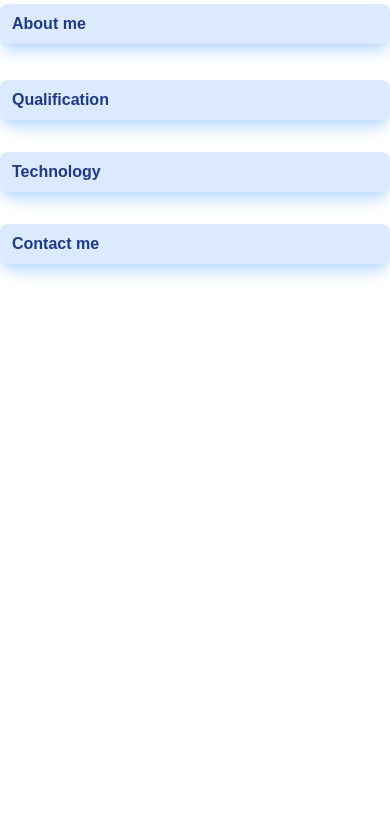
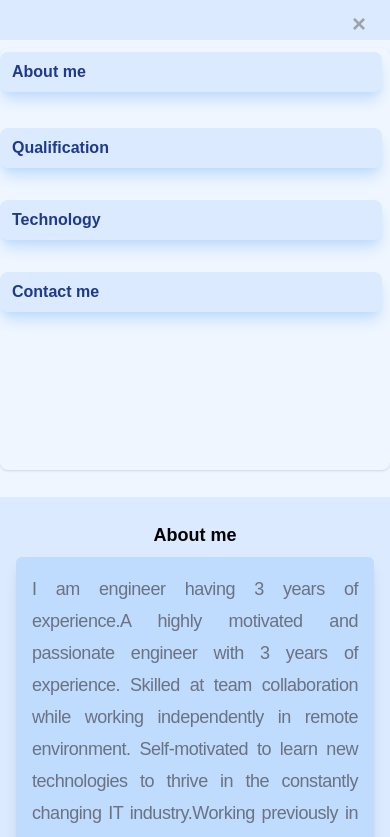
Before and after one commit to Manvendra1097-eng/Portfolio, a website built with Vite: page index.html in a window 390 px wide. Both pictures are taken after a click on the button "Menu". Shown: the top 837 px of the page. Built offline with nearby package versions, Linux system fonts and the light colour scheme.

Commit message:
adding close btn for menu

```diff
--- a/index.html
+++ b/index.html
@@ -32,8 +32,9 @@
         >
       </nav>
       <!-- mobile nav -->
+
       <nav
-        class="absolute top-0 left-0 h-screen hidden w-screen bg-white flex flex-col space-y-8 m-nav"
+        class="absolute top-12 left-0 h-1/2 pr-2 hidden md:hidden w-full bg-blue-50 rounded-lg shadow flex flex-col space-y-8 m-nav"
       >
         <a
           class="px-3 py-2 bg-blue-100 rounded-lg my-1 shadow-lg shadow-blue-200 font-semibold text-blue-900 hover:bg-blue-200"
@@ -54,10 +55,16 @@
         >
       </nav>
       <button
-        class="ml-auto block md:hidden bg-blue-200 px-2 py-1 rounded-md text-gray-400 shadow-sm hover:shadow-md transition-all duration-100 m-btn"
+        class="absolute right-1 top-1 md:hidden bg-blue-200 px-2 py-1 rounded-md text-gray-400 shadow-sm hover:shadow-md transition-all duration-100 m-btn"
       >
         Menu
       </button>
+      <button
+        class="md:hidden font-bold text-2xl text-gray-400 absolute right-6 hidden c-btn"
+      >
+        &times;
+      </button>
+      <button class="md:hidden"></button>
     </header>
     <main class="container m-auto">
       <!-- main section -->
--- a/script.js
+++ b/script.js
@@ -3,6 +3,7 @@ const dynamic_text = document.getElementById("dynamic-text");
 const paraes = ["Software Engineer...", "Developer...", "Pragrammer..."];
 
 const m_btn = document.querySelector(".m-btn");
+const c_btn = document.querySelector(".c-btn");
 const m_nav = document.querySelector(".m-nav");
 
 // pointer to track para character
@@ -48,7 +49,6 @@ printPara(paraes[paraIndex]);
 // close menu
 
 const closeMenu = () => {
-  console.log("closed");
   m_nav.classList.remove("block");
   m_nav.classList.add("hidden");
 };
@@ -58,4 +58,13 @@ m_navs.forEach((nav) => nav.addEventListener("click", closeMenu));
 m_btn.addEventListener("click", () => {
   m_nav.classList.remove("hidden");
   m_nav.classList.add("block");
+  m_btn.classList.add("hidden");
+  c_btn.classList.remove("hidden");
 });
+
+c_btn.addEventListener("click", () => {
+  m_nav.classList.add("hidden");
+  m_nav.classList.remove("block");
+  m_btn.classList.remove("hidden");
+  c_btn.classList.add("hidden");
+});
```
